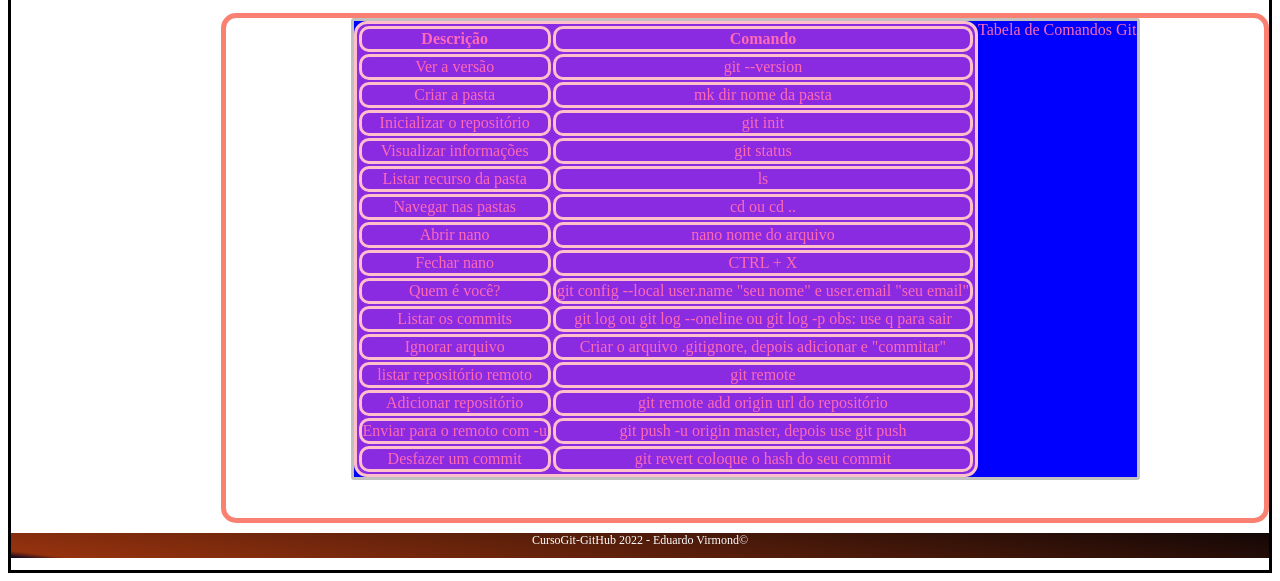
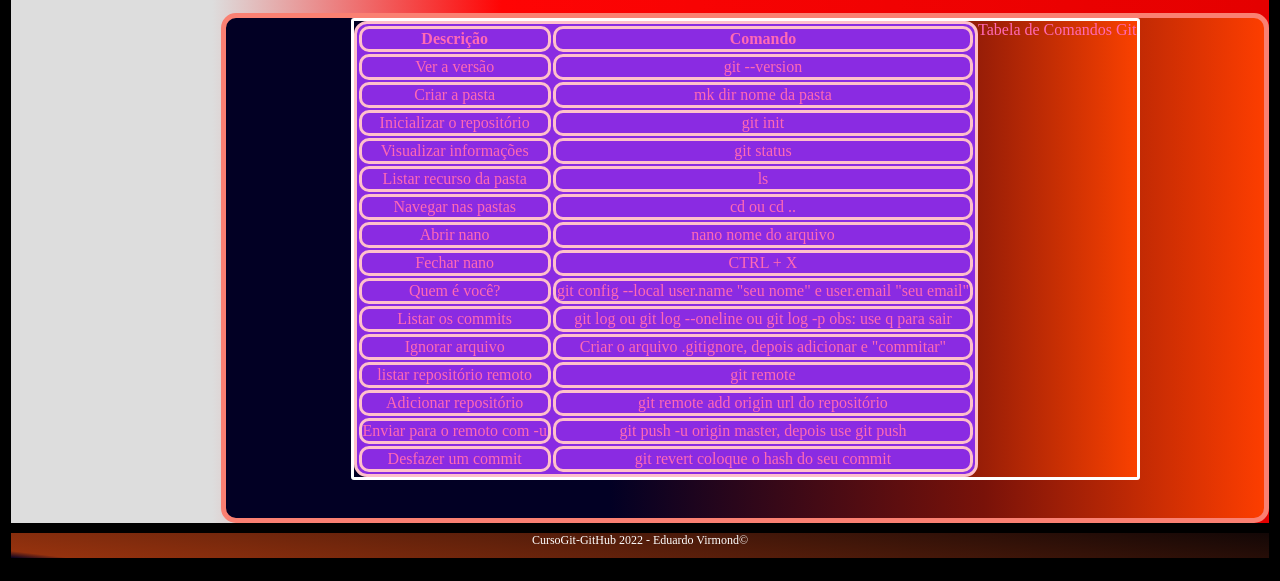
Before and after one commit to EDDIE0virmond/entrevistaGIT, a plain HTML site: page index.html in a window 1280 px wide. Shown: the part 668-1249 px from the top of the page. Drawn offline with Linux system fonts and the light colour scheme.

Commit message:
Vader to the win

```diff
--- a/css/style.css
+++ b/css/style.css
@@ -17,6 +17,7 @@ body
 {
     border: solid black;
     float: unset;
+    background-color: #000000;
 }
 /*pai*/
 #menu-lateral{
@@ -47,8 +48,8 @@ body
     text-align: center;
     background-size: contain;
     background-position: center;
-    border: solid silver;
-    background-color: blue;
+    border: solid white;
+    background: linear-gradient(90deg, rgba(2,0,36,1) 37%, rgba(121,18,9,1) 73%, rgba(255,67,0,0.9187935034802784) 100%);;
     border-radius: 3px;
     position: relative;
     display: table;
@@ -118,6 +119,8 @@ body
     width:auto;
     height:500px;
     position: relative;
+    background: linear-gradient(90deg, rgba(2,0,36,1) 37%, rgba(121,18,9,1) 73%, rgba(255,67,0,0.9187935034802784) 100%);;
+
 }
 footer
 {
@@ -125,3 +128,8 @@ footer
     text-align: end;
     margin-bottom: auto;
 }
+main
+{
+    background: linear-gradient(90deg, rgba(221,221,221,1) 16%, rgba(255,4,4,1) 39%, rgba(255,0,0,0.8955916473317865) 100%);
+
+}
```
